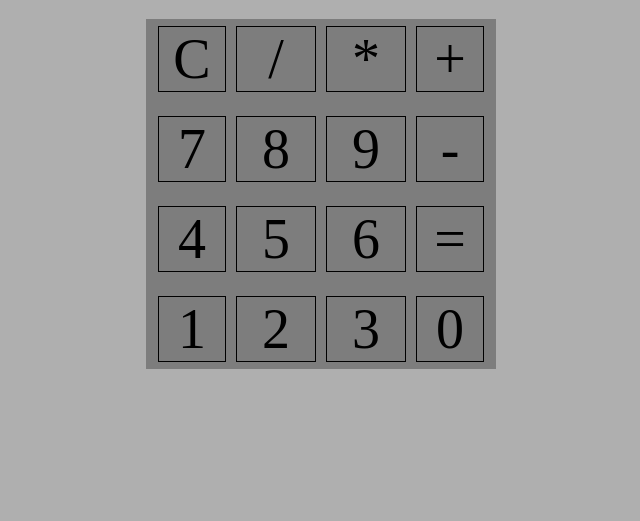
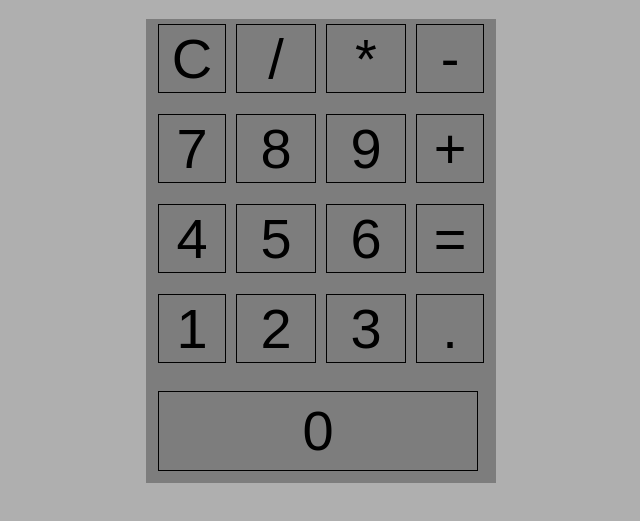
Before and after one commit to Ethan-Ryan-Anderson/JS-Calculator, a plain HTML site: page index.html in a window 1280 px wide. Shown: the part 61-582 px from the top of the page, without its empty margins (319-959 px from the left). Drawn offline with Linux system fonts and the light colour scheme.

Commit message:
:)
i hate programming, why do i do this to myself

```diff
--- a/index.html
+++ b/index.html
@@ -15,22 +15,39 @@
             <h1>Output</h1>
         </div>
         <div class="buttoncontainer">
-             <div class="r1c1, button, col1">C</div>
-             <div class="r1c2, button">/</div>
-             <div class="r1c3, button">*</div>
-             <div class="r1c4, button, col4">+</div>
-             <div class="r2c1, button, col1">7</div>
-              <div class="r2c2, button">8</div>
-              <div class="r2c3, button">9</div>
-              <div class="r2c4, button, col4">-</div>
-              <div class="r3c1, button, col1">4</div>
-              <div class="r3c2, button">5</div>
-              <div class="r3c3, button">6</div>
-              <div class="r3c4, button, col4">=</div>
-              <div class="r4c1, button, col1">1</div>
-              <div class="r4c2, button">2</div>
-              <div class="r4c3, button">3</div>
-              <div class="r4c4, button, col4">0</div>
+                <button class="btn, col1" id="c"   onclick="ac()"   >C</button>
+
+                <button class="btn" id="/" onclick="opperand('/')">/</button>
+
+                <button class="btn" id="*" onclick="opperand('*')">*</button>
+
+                <button class="btn, col4" id="-" onclick="opperand('-')">-</button>
+
+                <button class="btn, col1" id="7" onclick="number('7')">7</button>
+
+                <button class="btn" id="8" onclick="number('8')">8</button>
+
+                <button class="btn" id="9" onclick="number('9')">9</button>
+
+                <button class="btn, col4" id="+" onclick="opperand('+')" >+</button>
+
+                <button class="btn, col1" id="4" onclick="number('4')">4</button>
+
+                <button class="btn" id="5" onclick="number('5')">5</button>
+
+                <button class="btn" id="6" onclick="number('6')">6</button>
+
+                <button class="btn, col4" id="=" onclick="equals()">=</button>
+
+                <button class="btn, col1" id="1" onclick="number('1')">1</button>
+
+                <button class="btn" id="2" onclick="number('2')" >2</button>
+
+                <button class="btn" id="3" onclick="number('3')">3</button>
+
+                <button class="btn, col4" id="." onclick="number('.')">.</button>
+
+                <button class="btn, bottom" id="0" onclick="number(0) " >0</button>
         </div>
     </div>
 </body>
--- a/script.js
+++ b/script.js
@@ -0,0 +1,56 @@
+var mainnum = '';
+var subnum = '';
+var postoperand = false;
+var operand = '';
+var decamount = 0;
+var operandcnt = 1
+
+
+
+
+function opperand(opp) {
+    operand = opp;
+    operandcnt++;
+    }
+
+function number(num) {
+    if (operandcnt % 2 == !0) {
+    mainnum = mainnum + num;
+        console.log(mainnum);
+}
+}
+
+function ac() {
+    mainnum = '';
+    subnum = '';
+    postoperand = false;
+    operand = '';
+}
+
+function equals(a) {
+    if (operand == '+') {
+        var sum = Number(mainnum) + Number(subnum);
+        console.log(sum);
+        mainnum = sum.toString();
+        subnum = '';
+    }
+    else if (operand == '-') {
+        var sum = Number(mainnum) - Number(subnum);
+        console.log(sum);
+        mainnum = sum.toString();
+        subnum = '';
+    }
+    else if (operand == '*') {
+        var sum = Number(mainnum) * Number(subnum);
+        console.log(sum);
+        mainnum = sum.toString();
+        subnum = '';
+    }
+    else if (operand == '/') {
+        var sum = Number(mainnum) / Number(subnum);
+        console.log(sum);
+        mainnum = sum.toString();
+        subnum = '';
+            }
+
+}
--- a/style.css
+++ b/style.css
@@ -28,19 +28,33 @@ body {
 
 }
 
-.button {
+.btn {
     font-size: 56px;
     border: 1px solid black;
+    background-color: transparent;
 }
-
  .col1 {
     margin-left: 12px;
-    font-size: 56px;
+    font-size: 56PX;
     border: 1px solid black;
+    background-color: transparent;
+
 }
-
 .col4{
     font-size: 56px;
     border: 1px solid black;
-margin-right: 12px;
+    margin-right: 12px;
+    background-color: transparent;
 }
+
+.bottom {
+    background-color: transparent;
+    display: flex;
+    width: 320px;
+    height: 80px;
+    justify-content: center;
+    align-items: center;
+    margin: 12px;
+    border: 1px solid black;
+    font-size: 56px;
+}
```
